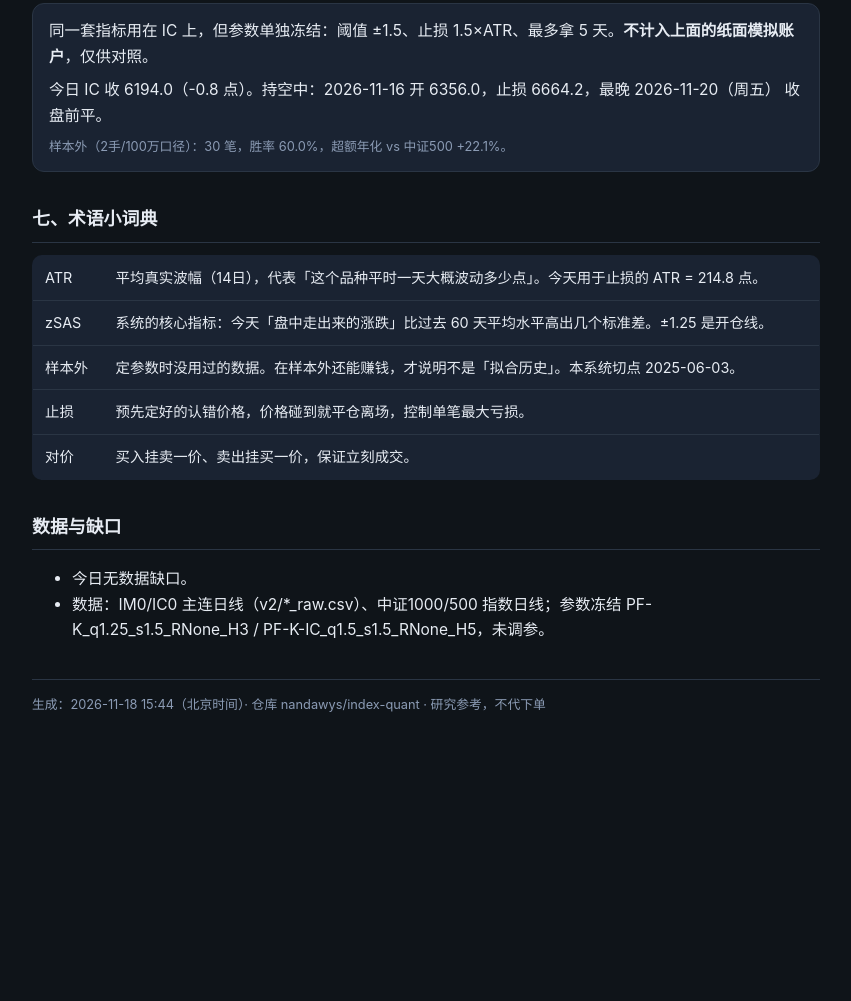
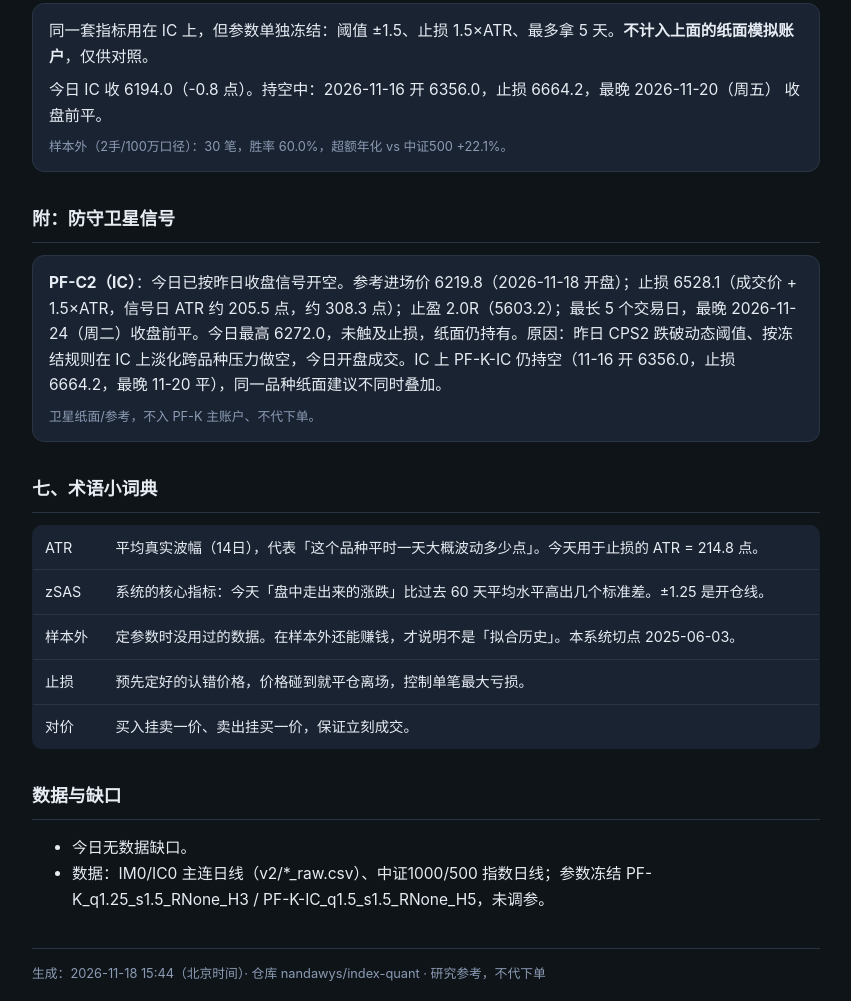
Before and after one commit to nandawys/index-quant, a plain HTML site: page reports/2026-11-18.html in a window 1280 px wide. Shown: the part 3951-4952 px from the top of the page, without its empty margins (214-1065 px from the left). Before the commit the page ends 4722 px from the top, so only its background shows below. Drawn offline with Linux system fonts and the light colour scheme.

Commit message:
daily: 2026-11-18 satellite PF-C2_IC short fill

```diff
--- a/reports/2026-11-18.html
+++ b/reports/2026-11-18.html
@@ -167,6 +167,10 @@ table{display:table}
 <p style="margin:8px 0 0">今日 IC 收 6194.0（-0.8 点）。持空中：2026-11-16 开 6356.0，止损 6664.2，最晚 2026-11-20（周五） 收盘前平。</p>
 <p class="cap" style="margin:8px 0 0">样本外（2手/100万口径）：30 笔，胜率 60.0%，超额年化 vs 中证500 +22.1%。</p></div>
 
+<h2>附：防守卫星信号</h2>
+<div class="rules"><p style="margin:0"><b>PF-C2（IC）</b>：今日已按昨日收盘信号开空。参考进场价 6219.8（2026-11-18 开盘）；止损 6528.1（成交价 + 1.5×ATR，信号日 ATR 约 205.5 点，约 308.3 点）；止盈 2.0R（5603.2）；最长 5 个交易日，最晚 2026-11-24（周二）收盘前平。今日最高 6272.0，未触及止损，纸面仍持有。原因：昨日 CPS2 跌破动态阈值、按冻结规则在 IC 上淡化跨品种压力做空，今日开盘成交。IC 上 PF-K-IC 仍持空（11-16 开 6356.0，止损 6664.2，最晚 11-20 平），同一品种纸面建议不同时叠加。</p>
+<p class="cap" style="margin:8px 0 0">卫星纸面/参考，不入 PF-K 主账户、不代下单。</p></div>
+
 <h2>七、术语小词典</h2>
 <table><tbody>
 <tr><td>ATR</td><td>平均真实波幅（14日），代表「这个品种平时一天大概波动多少点」。今天用于止损的 ATR = 214.8 点。</td></tr>
```
